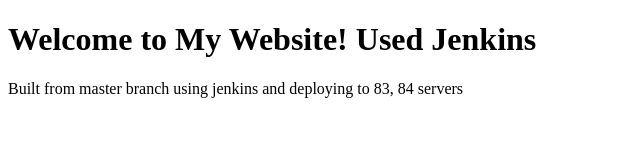
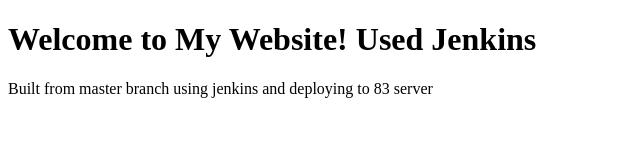
Before and after one commit to vshp22/html, a plain HTML site: page index.html in a window 1280 px wide. Shown: the full height of the page, 0-640 px from the left. Drawn offline with Linux system fonts and the light colour scheme.

Commit message:
Update index.html - only 83

```diff
--- a/index.html
+++ b/index.html
@@ -7,6 +7,6 @@
 </head>
 <body>
   <h1>Welcome to My Website! Used Jenkins</h1>
-  <p>Built from master branch using jenkins and deploying to 83, 84 servers</p>
+  <p>Built from master branch using jenkins and deploying to 83 server</p>
 </body>
 </html>
```
